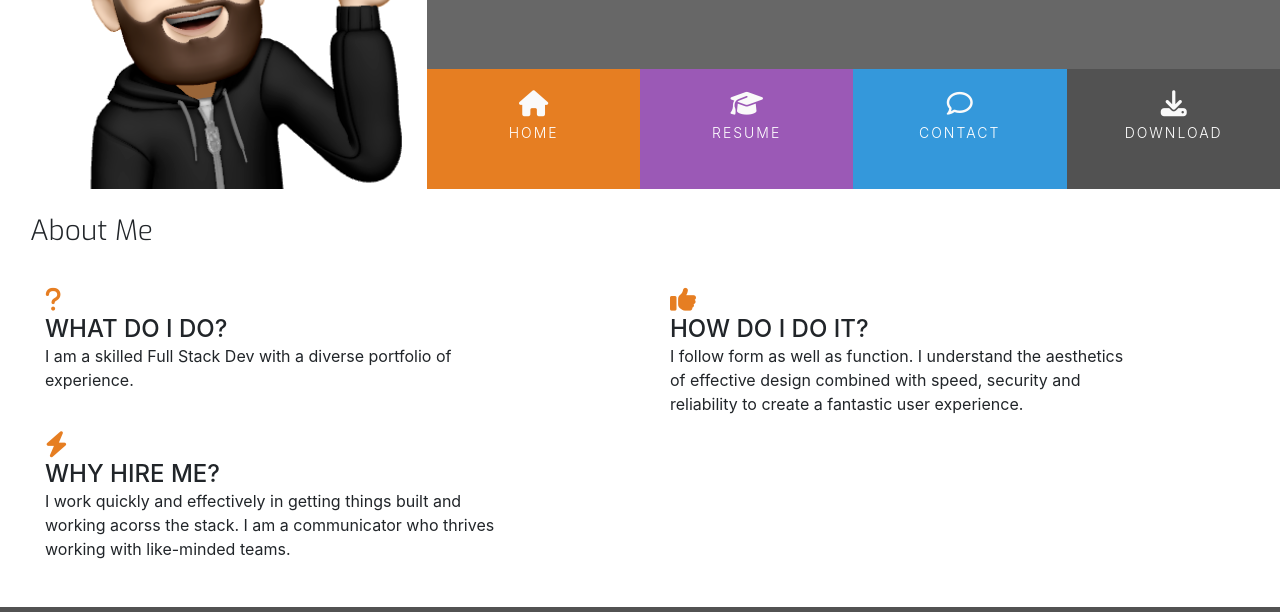
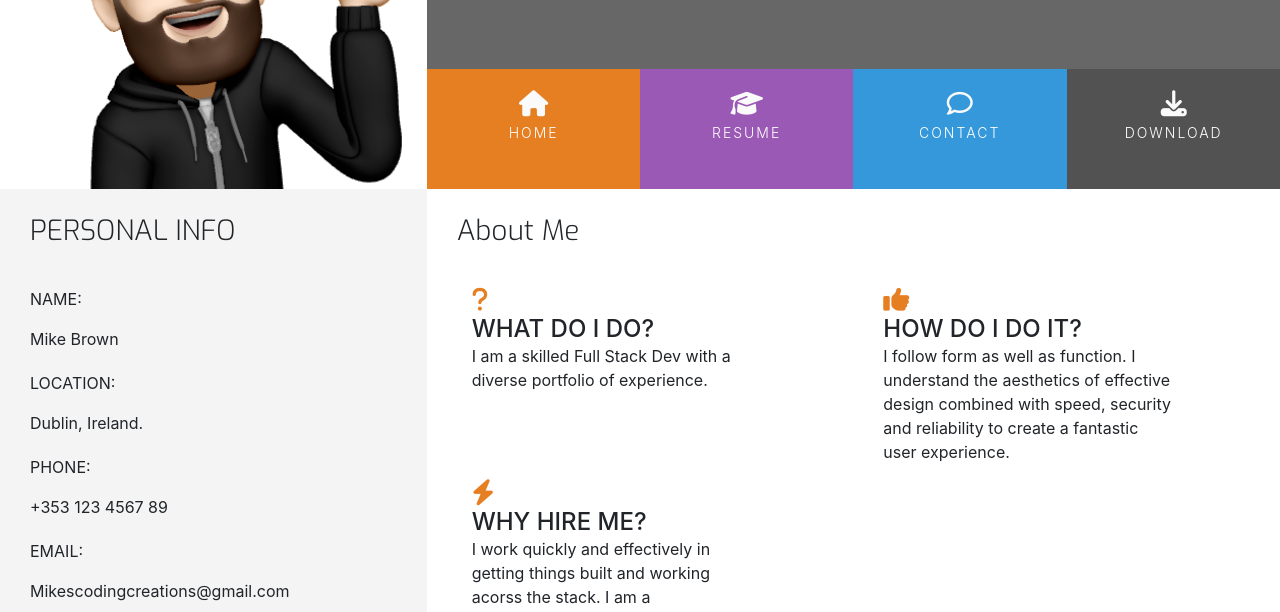
Before and after one commit to MikesCodingCreations/bootstrapProject, a plain HTML site: page index.html in a window 1280 px wide. Shown: the part 180-792 px from the top of the page. Drawn offline with nearby package versions, Linux system fonts and the light colour scheme.

Commit message:
changes made to personal info section

```diff
--- a/assets/css/style.css
+++ b/assets/css/style.css
@@ -9,6 +9,9 @@
     background-color: #fff;
 }
 
+.bg-color-personal-infos {
+    background-color: #f4f4f4;
+}
 .ui-menu-color-home {
     background-color: #e67e22;
 }
@@ -213,3 +216,12 @@ footer {
 .three-reaons-heading {
     margin-bottom: 15px;
 }
+
+
+/* ------------------------------------------------Personal Info */
+
+.personal-info-item {
+    margin-bottom: 20px;
+    display: block;
+    clear: float;
+}
--- a/index.html
+++ b/index.html
@@ -42,9 +42,65 @@
             </div>
         </div>
     </header>
-    <section>
-        <div class="container-fluid">
-            <div class="row row-table">
+    <section class="container-fluid">
+            <div class="row">
+                <div class="col-md-4 bg-color-personal-infos section-column">
+                    <div class="row">
+                        <div class="col-12">
+                            <h3 class="section-heading uppercase">
+                                Personal Info
+                            </h3>
+                        </div>
+                    </div>
+                    <div class="personal-info-item">
+                        <div class="key">
+                            <p class="uppercase">
+                                Name:
+                            </p>
+                        </div>
+                        <div class="value">
+                            <p>
+                                Mike Brown
+                            </p>
+                        </div>
+                    </div>
+                    <div class="personal-info-item">
+                        <div class="key">
+                            <p class="uppercase">
+                                Location:
+                            </p>
+                        </div>
+                        <div class="value">
+                            <p>
+                                Dublin, Ireland.
+                            </p>
+                        </div>
+                    </div>
+                    <div class="personal-info-item">
+                        <div class="key">
+                            <p class="uppercase">
+                                Phone:
+                            </p>
+                        </div>
+                        <div class="value">
+                            <p>
+                                +353 123 4567 89
+                            </p>
+                        </div>
+                    </div>
+                    <div class="personal-info-item">
+                        <div class="key">
+                            <p class="uppercase">
+                                Email:
+                            </p>
+                        </div>
+                        <div class="value">
+                            <p>
+                                Mikescodingcreations@gmail.com
+                            </p>
+                        </div>
+                    </div>
+                </div>
                 <div class="col-md-8 bg-color-three-reasons section-column">
                     <div class="row">
                         <div class="col">
@@ -91,7 +147,6 @@
                     </div>
                 </div>
             </div>
-        </div>
     </section>
     <footer class="container-fluid">
         <div class="row" id="footer-details">
```
